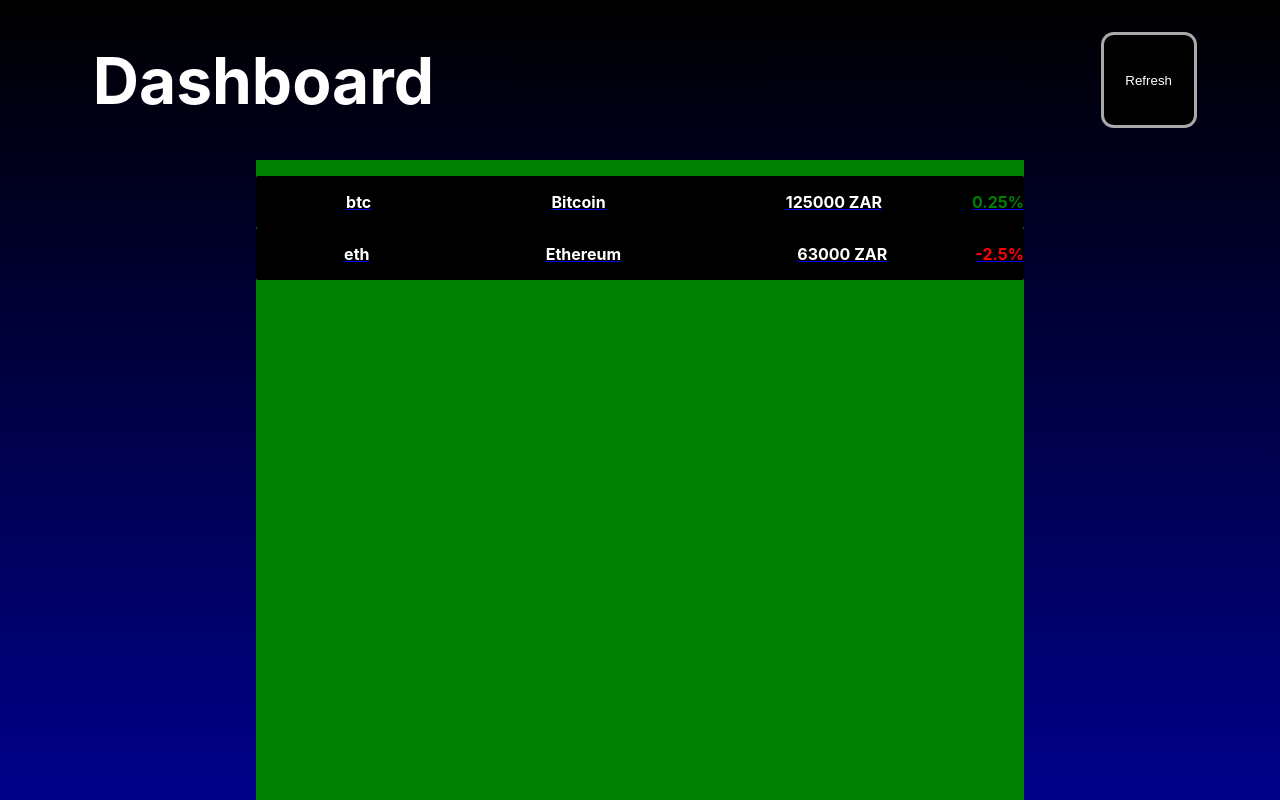
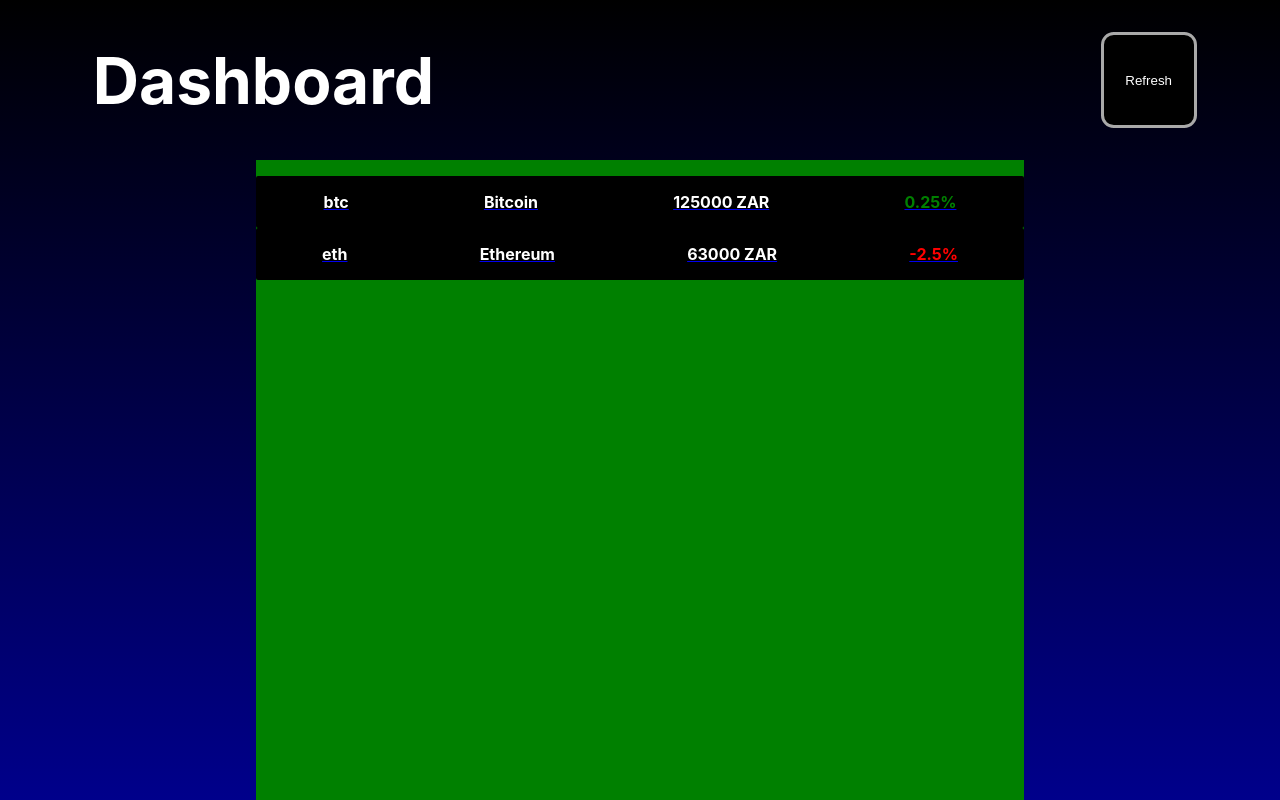
Before and after one commit to TotosL125/crypto-dashboard, a React (Create React App) app: page / in a window 1280 px wide. Built offline with nearby package versions, Linux system fonts and the light colour scheme.

Commit message:
Add TextNumber component
- Component for displaying numbers
- Different styling based on number being negative or positive

```diff
--- /dev/null
+++ b/src/components/TextNumber.tsx
@@ -0,0 +1,20 @@
+import React, { FC } from "react";
+
+import styles from "./styles/TextNumber.module.css";
+
+const TextNumber: FC<{ text: string; num: number }> = (props) => {
+  let numStyle: string;
+
+  if (props.num > 0) {
+    numStyle = `${styles.inc}`;
+  } else {
+    numStyle = `${styles.dec}`;
+  }
+  return (
+    <div className={styles.container}>
+      <p className={numStyle}>{props.text}</p>
+    </div>
+  );
+};
+
+export default TextNumber;
--- /dev/null
+++ b/src/components/styles/TextNumber.module.css
@@ -0,0 +1,14 @@
+.container {
+  flex: 1 0 fit-content;
+  text-align: center;
+}
+
+.inc {
+  font-weight: bold;
+  color: var(--inc);
+}
+
+.dec {
+  font-weight: bold;
+  color: var(--dec);
+}
--- a/src/features/DashboardListItem.tsx
+++ b/src/features/DashboardListItem.tsx
@@ -3,25 +3,21 @@ import { Link } from "react-router-dom";
 
 import dataObj from "../assets/dataType";
 import Text from "../components/Text";
+import TextNumber from "../components/TextNumber";
 
 import styles from "./styles/DashboardListItem.module.css";
 
 const DashboardListItem: FC<dataObj> = (props) => {
-  let priceChangeClass: string;
-
-  if (props.price_change_percentage_24h > 0) {
-    priceChangeClass = `${styles.price_change_inc}`;
-  } else {
-    priceChangeClass = `${styles.price_change_dec}`;
-  }
-
   return (
     <Link to={`/${props.id}/detail`}>
       <li className={styles.item}>
         <Text text={props.symbol} />
         <Text text={props.name} />
         <Text text={`${props.current_price} ZAR`} />
-        <p className={priceChangeClass}>{props.price_change_percentage_24h}%</p>
+        <TextNumber
+          text={`${props.price_change_percentage_24h}%`}
+          num={props.price_change_percentage_24h}
+        />
       </li>
     </Link>
   );
--- a/src/features/styles/DashboardListItem.module.css
+++ b/src/features/styles/DashboardListItem.module.css
@@ -15,17 +15,3 @@
 .item:active {
   background: var(--primary_accent);
 }
-
-.price_change_inc {
-  font-weight: bold;
-  color: var(--inc);
-
-  text-align: center;
-}
-
-.price_change_dec {
-  font-weight: bold;
-  color: var(--dec);
-
-  text-align: center;
-}
```
